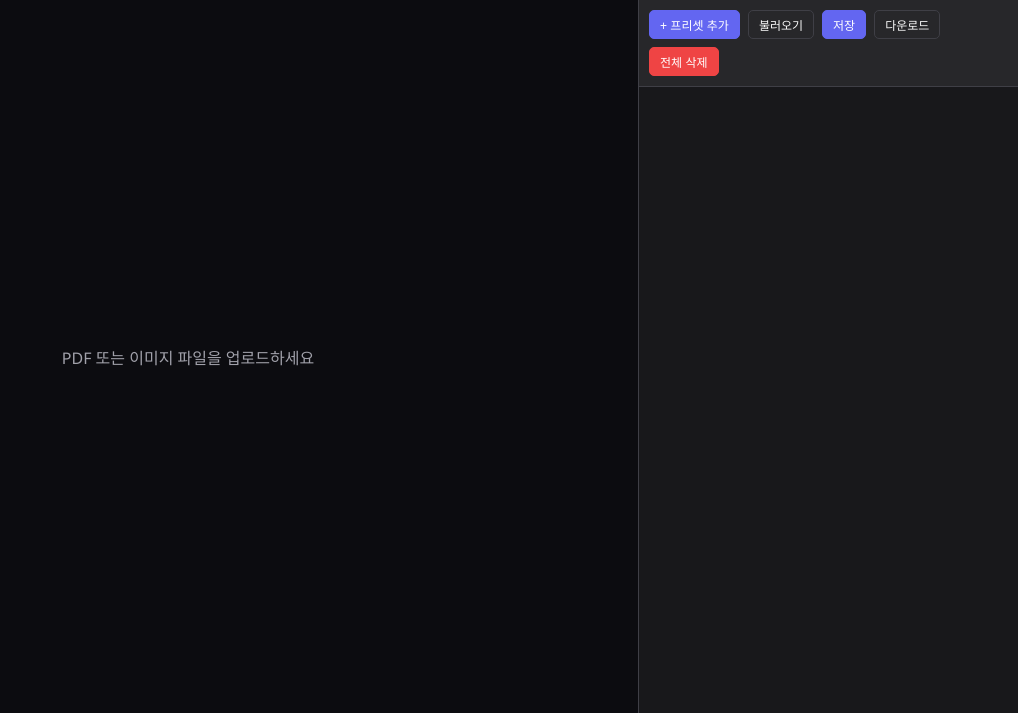
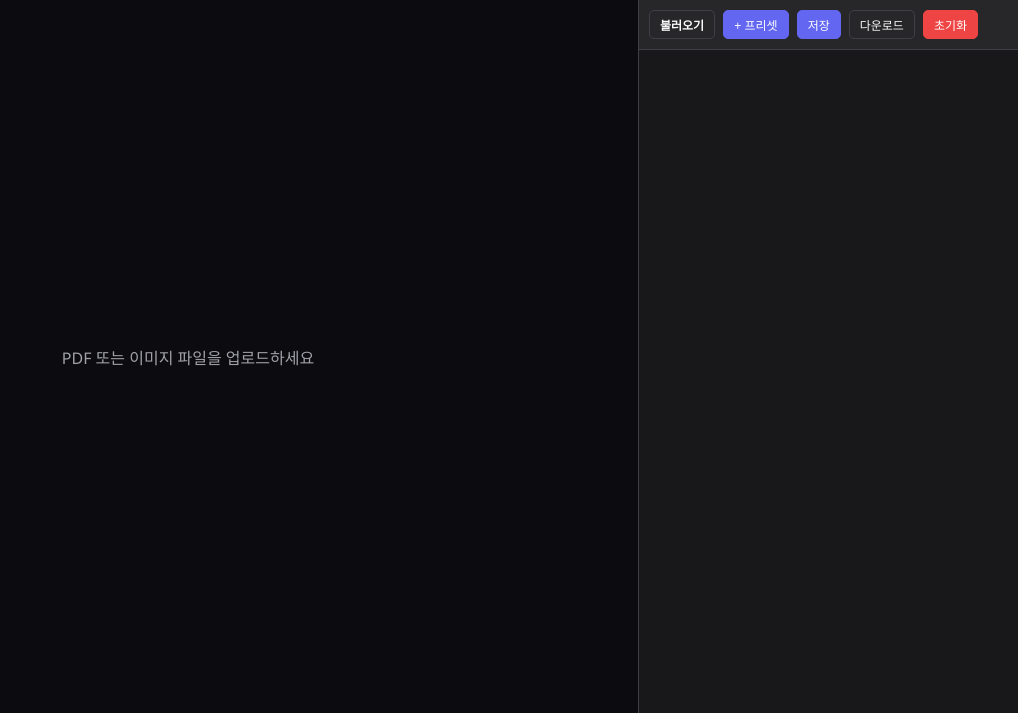
Before and after one commit to Jooyongseok/ocr-template-pipeline, a Flask app: a page that uses ocr_pipeline/templates/editor.html in a window 1280 px wide. Shown: the part 88-801 px from the top of the page, without its empty margins (262-1280 px from the left). Run offline with Flask 3, Linux system fonts and the light colour scheme.

Commit message:
feat: 템플릿 바로 불러오기 + 편집 연결
- URL ?template=filename.json 파라미터로 편집기 자동 로드
- 대시보드 템플릿 카드에 "편집" 버튼 추가 (클릭시 편집기로 이동+자동 로드)
- 편집기 진입시 input/ 폴더 PDF 안내 표시
- 사이드바 버튼 정리 (불러오기 강조)

Co-Authored-By: Claude Opus 4.6 (1M context) <noreply@anthropic.com>

```diff
--- a/ocr_pipeline/templates/dashboard.html
+++ b/ocr_pipeline/templates/dashboard.html
@@ -262,7 +262,7 @@ async function loadTpls(){
   tpls.forEach(t=>{
     const d=document.createElement('div');
     d.className='tpl-card';
-    d.innerHTML=`<span class="tag">TEMPLATE</span><h4>${t.document_name||t.template_id}</h4><div class="m">${t.field_count}개 필드 | ${t.filename}</div>`;
+    d.innerHTML=`<span class="tag">TEMPLATE</span><h4>${t.document_name||t.template_id}</h4><div class="m">${t.field_count}개 필드 | ${t.filename}</div><a href="/editor?template=${t.filename}" style="display:inline-block;margin-top:6px;font-size:11px;color:var(--ac2);text-decoration:none;padding:2px 8px;border:1px solid var(--bd);border-radius:4px">편집</a>`;
     c.appendChild(d);
   });
   // populate selectors
--- a/ocr_pipeline/templates/editor.html
+++ b/ocr_pipeline/templates/editor.html
@@ -89,11 +89,11 @@ body { font-family: 'Segoe UI', -apple-system, sans-serif; background: #09090b;
 
   <div class="sidebar">
     <div class="sidebar-header">
-      <button class="primary" onclick="addPresetField()">+ 프리셋 추가</button>
-      <button onclick="showTemplateModal()">불러오기</button>
+      <button onclick="showTemplateModal()" style="font-weight:600">불러오기</button>
+      <button class="primary" onclick="addPresetField()">+ 프리셋</button>
       <button class="primary" onclick="saveTemplate()">저장</button>
       <button onclick="exportJSON()">다운로드</button>
-      <button class="danger" onclick="clearAll()">전체 삭제</button>
+      <button class="danger" onclick="clearAll()">초기화</button>
     </div>
     <div class="field-list" id="fieldList"></div>
   </div>
@@ -659,6 +659,29 @@ async function loadTemplate(filename) {
   redraw();
 }
 
+// URL ?template= 파라미터로 자동 로드
+(async function autoLoad() {
+  const params = new URLSearchParams(window.location.search);
+  const tpl = params.get('template');
+  if (tpl) {
+    await loadTemplate(tpl);
+    // 해당 템플릿의 PDF가 있으면 페이지 이미지도 로드
+    const pageRes = await fetch(`/api/page-image/${tpl.replace('.json','').replace(/_/g,'-')}/1`).catch(()=>null);
+    if (!pageRes || !pageRes.ok) {
+      // input/ 폴더의 첫 PDF로 시도
+      const pdfsRes = await fetch('/api/input-pdfs').then(r=>r.json()).catch(()=>({pdfs:[]}));
+      if (pdfsRes.pdfs && pdfsRes.pdfs.length > 0) {
+        document.getElementById('uploadGuide').innerHTML =
+          '<div style="text-align:center">' +
+          '<p>템플릿이 로드되었습니다. (' + fields.length + '개 필드)</p>' +
+          '<p style="color:#818cf8;margin-top:8px">바운딩 박스를 보려면 위에서 PDF를 업로드하세요</p>' +
+          '<p style="font-size:12px;color:#71717a;margin-top:4px">input/ 폴더: ' + pdfsRes.pdfs.map(p=>p.filename).join(', ') + '</p>' +
+          '</div>';
+      }
+    }
+  }
+})();
+
 // 초기 렌더
 renderFieldList();
 </script>
```
